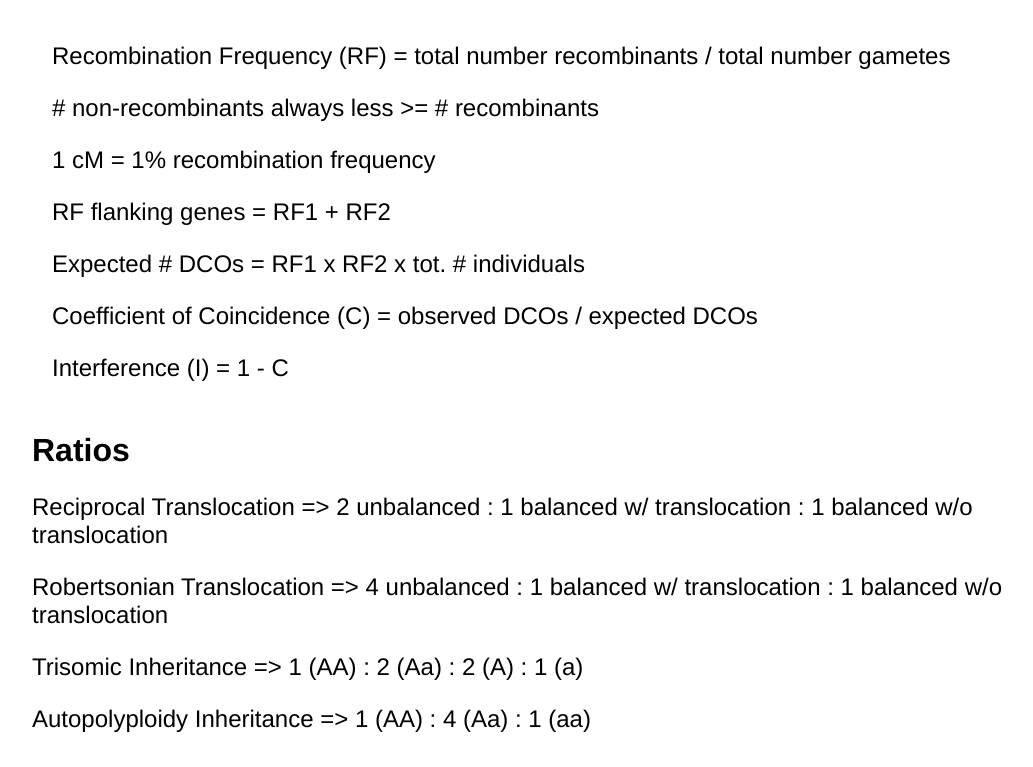
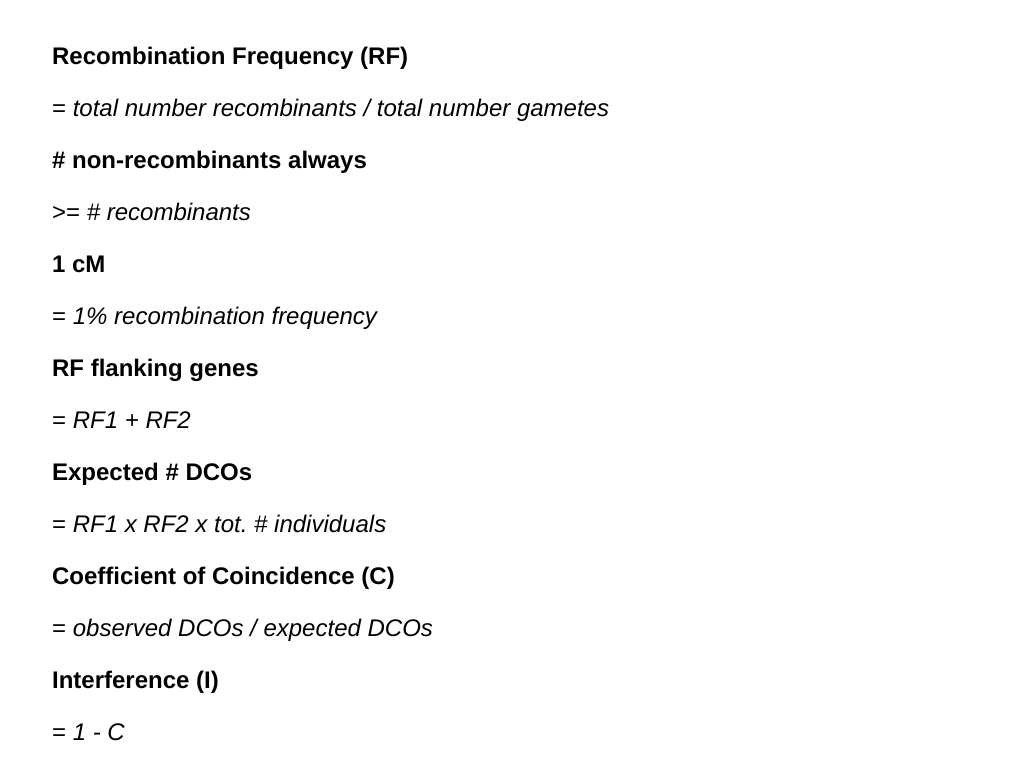
Before and after one commit to allyseh/creative-project-3, a Vue app: page /reference in a window 1280 px wide. Shown: the part 893-1660 px from the top of the page, without its empty margins (68-1101 px from the left). Built offline with nearby package versions, Linux system fonts and the light colour scheme.

Commit message:
Update Reference.vue

```diff
--- a/src/views/Reference.vue
+++ b/src/views/Reference.vue
@@ -8,26 +8,26 @@
     <h1>Formulas</h1>
     <div class="formulas">
       <img src="../../imgs/corrections.png">
-      <p class="formula"> Recombination Frequency (RF) = total number recombinants / total number gametes </p>
-      <p class="formula"> # non-recombinants always less >= # recombinants </p>
-      <p class="formula">	1 cM = 1% recombination frequency </p>
-      <p class="formula"> RF flanking genes = RF1 + RF2 </p>
-      <p class="formula">	Expected # DCOs = RF1 x RF2 x tot. # individuals </p>
-      <p class="formula"> Coefficient of Coincidence (C) = observed DCOs / expected DCOs </p>
-      <p class="formula">	Interference (I) = 1 - C </p>
+      <p class="left"> Recombination Frequency (RF) </p> <p> = <i>total number recombinants / total number gametes</i> </p>
+      <p class="left"> # non-recombinants always </p> <p> >= <i># recombinants</i> </p>
+      <p class="left"> 1 cM </p> <p> = <i>1% recombination frequency</i> </p>
+      <p class="left"> RF flanking genes </p> <p> = <i>RF1 + RF2</i> </p>
+      <p class="left"> Expected # DCOs </p> <p> = <i>RF1 x RF2 x tot. # individuals</i> </p>
+      <p class="left"> Coefficient of Coincidence (C) </p> <p> = <i>observed DCOs / expected DCOs</i> </p>
+      <p class="left"> Interference (I) </p> <p> = <i>1 - C</i> </p>
     </div>
     <h1>Ratios</h1>
     <div class="ratios">
-      <p class="ratio">	Reciprocal Translocation => 2 unbalanced : 1 balanced w/ translocation : 1 balanced w/o translocation </p>
-      <p class="ratio"> Robertsonian Translocation => 4 unbalanced : 1 balanced w/ translocation : 1 balanced w/o translocation </p>
-      <p class="ratio"> Trisomic Inheritance => 1 (AA) : 2 (Aa) : 2 (A) : 1 (a) </p>
-      <p class="ratio"> Autopolyploidy Inheritance => 1 (AA) : 4 (Aa) : 1 (aa) </p>
+      <p class="left"> Reciprocal Translocation </p> <p class="right"> => 2 unbalanced : 1 balanced w/ translocation : 1 balanced w/o translocation </p>
+      <p class="left"> Robertsonian Translocation </p> <p class="right"> => 4 unbalanced : 1 balanced w/ translocation : 1 balanced w/o translocation </p>
+      <p class="left"> Trisomic Inheritance </p> <p class="right"> => 1 (AA) : 2 (Aa) : 2 (A) : 1 (a) </p>
+      <p class="left"> Autopolyploidy Inheritance </p> <p class="right"> => 1 (AA) : 4 (Aa) : 1 (aa) </p>
     </div>
   </div>
 </template>
 
 <style>
-.recombination, .formulas, .rations {
+.recombination, .formulas, .ratios {
   margin-left: 20px;
   margin-bottom: 50px;
 }
@@ -35,4 +35,12 @@
 p {
   font-size: 24px;
 }
+
+.left {
+  font-weight: bold;
+}
+
+.right {
+  font-style: italic;
+}
 </style>
```
